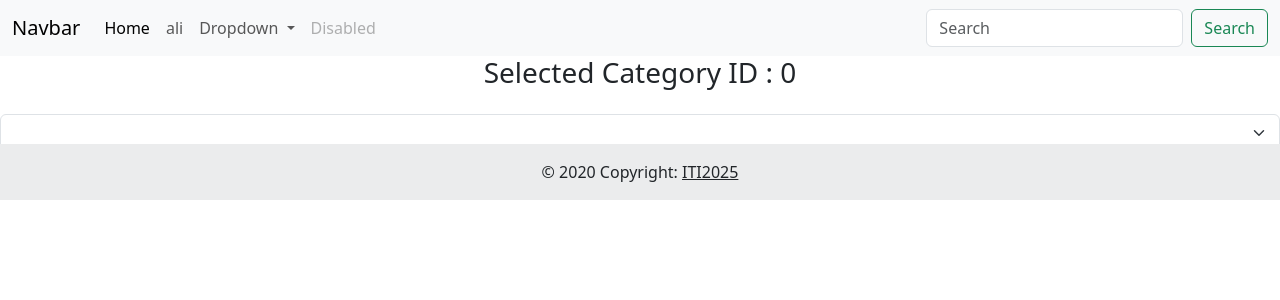
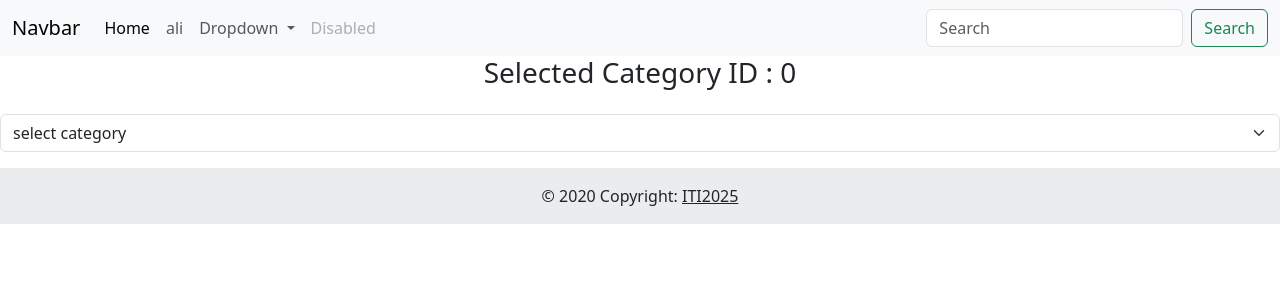
Before and after one commit to mohamedali559/E-Commerce, an Angular app: page / in a window 1280 px wide. Shown: the top 300 px of the page. Built offline with nearby package versions, Linux system fonts and the light colour scheme.

Commit message:
Add margin to footer and ensure default category selection in products dropdown

```diff
--- a/src/app/components/footer/footer.html
+++ b/src/app/components/footer/footer.html
@@ -1,4 +1,4 @@
-<footer class="bg-body-tertiary text-center text-lg-start">
+<footer class="bg-body-tertiary text-center text-lg-start mt-4">
     <!-- Copyright -->
     <div class="text-center p-3" style="background-color: rgba(0, 0, 0, 0.05);">
         © 2020 Copyright:
--- a/src/app/components/products/products.html
+++ b/src/app/components/products/products.html
@@ -2,6 +2,7 @@
 
 <div class="mb-3">
     <select [(ngModel)]="selectedCategoryId" class="form-select" aria-label="Default select example">
+        <option value="0" disabled selected>select category</option>
         <option *ngFor="let cat of CategoryList" [value]="cat.id">{{cat.name}}</option>
     </select>
 </div>
```
